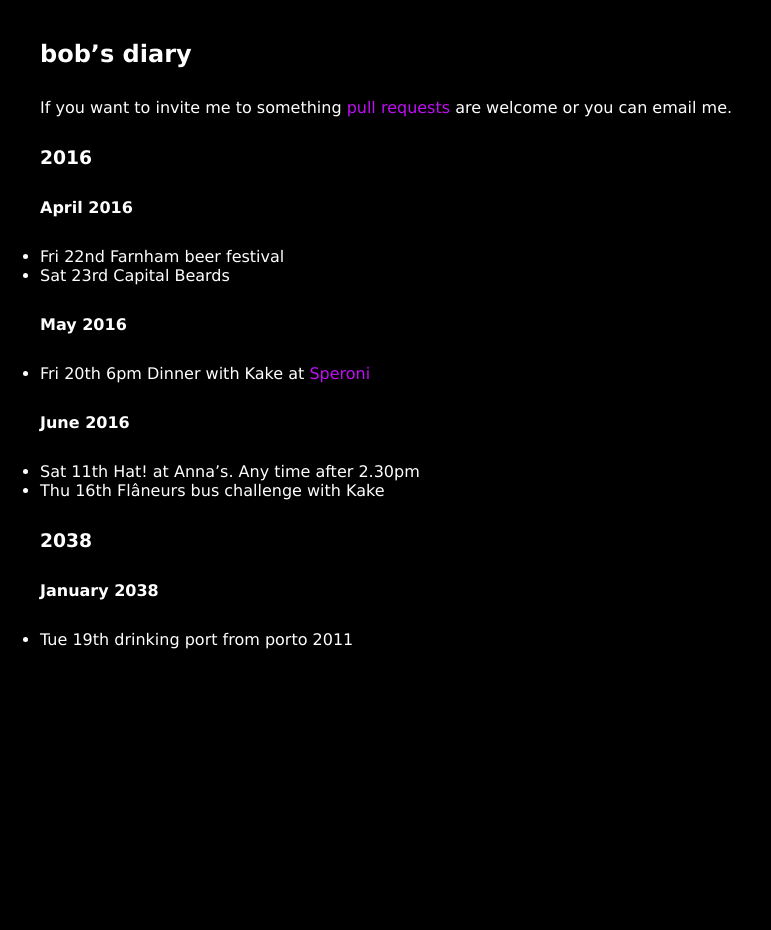
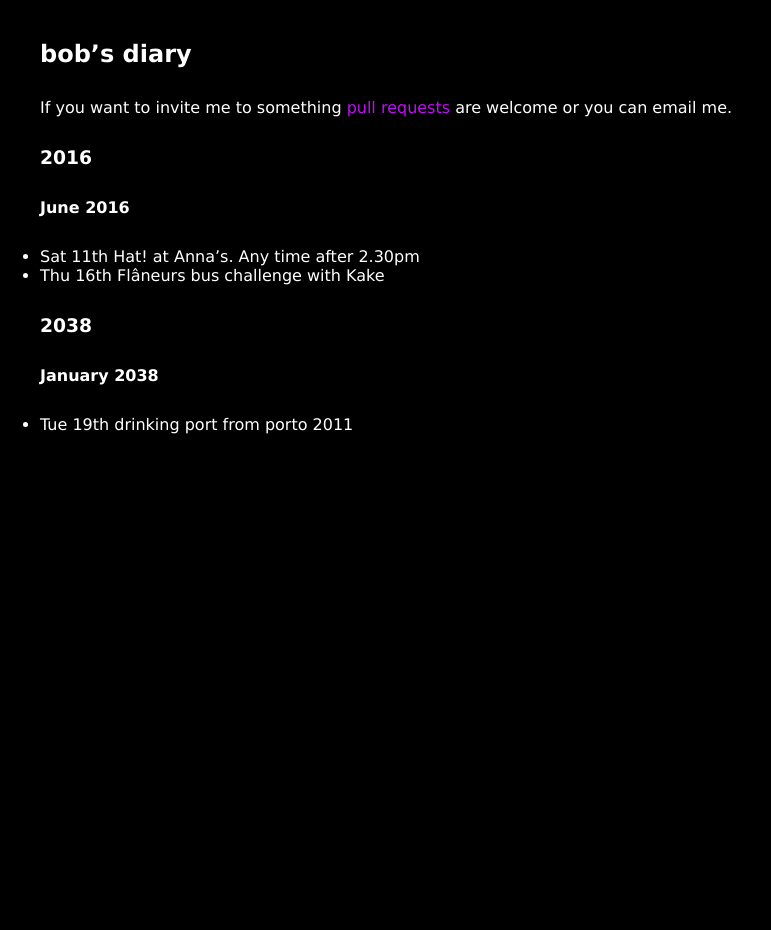
Before and after one commit to rjw1/randomness.org.uk, a Jekyll site: the page built from diary/index.md, in a window 1280 px wide. Shown: the whole page, without its empty margins (0-771 px from the left). Built offline with Jekyll 4.4.1, drawn with Linux system fonts in a browser that asks for light colours; Markdown is read by kramdown in place of the engine named in the settings.

Commit message:
April and May happened somehow

```diff
--- a/diary/index.md
+++ b/diary/index.md
@@ -9,15 +9,6 @@ are welcome or you can email me.
 
 ### 2016 ###
 
-#### April 2016 ###
-
-* Fri 22nd Farnham beer festival
-* Sat 23rd Capital Beards
-
-#### May 2016 ####
-
-* Fri 20th 6pm Dinner with Kake at [Speroni](http://speronirestaurant.com/)
-
 #### June 2016 ####
 
 * Sat 11th Hat! at Anna's. Any time after 2.30pm
```
